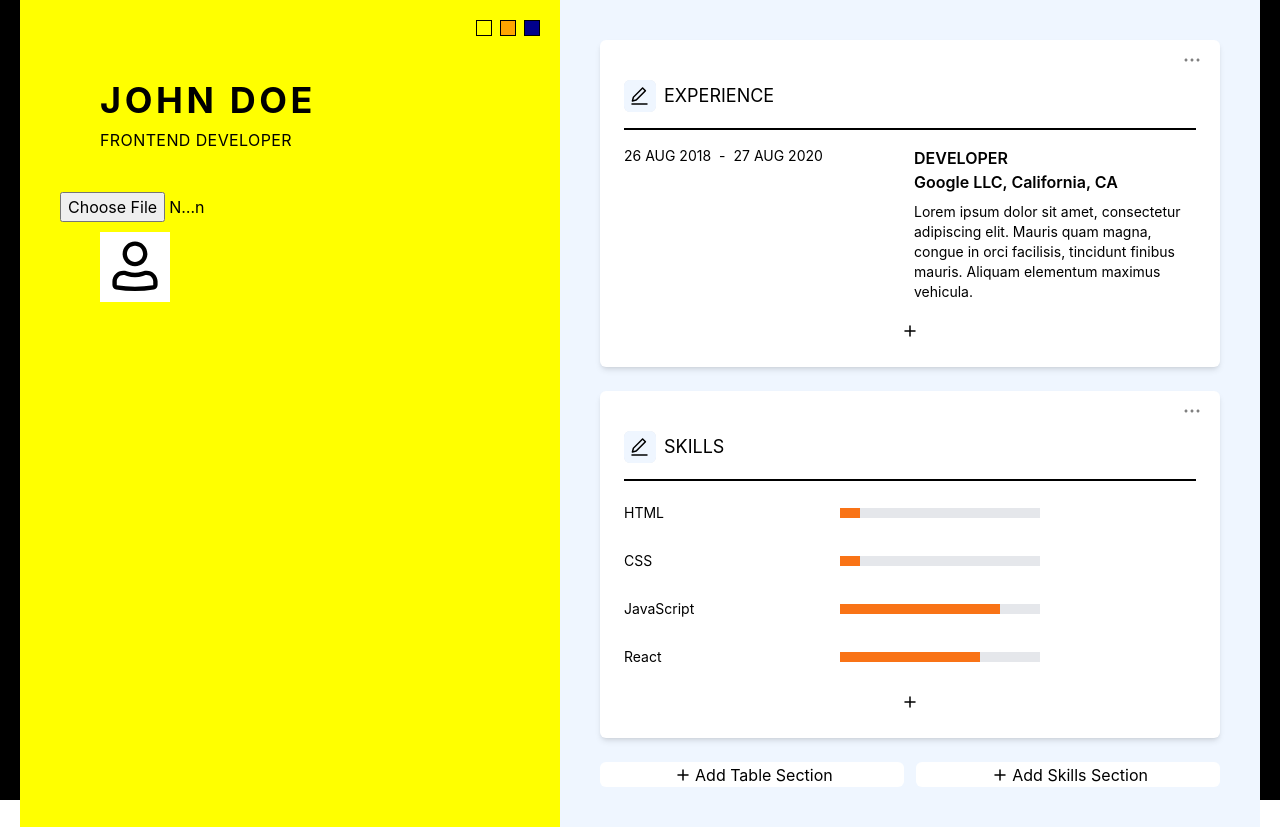
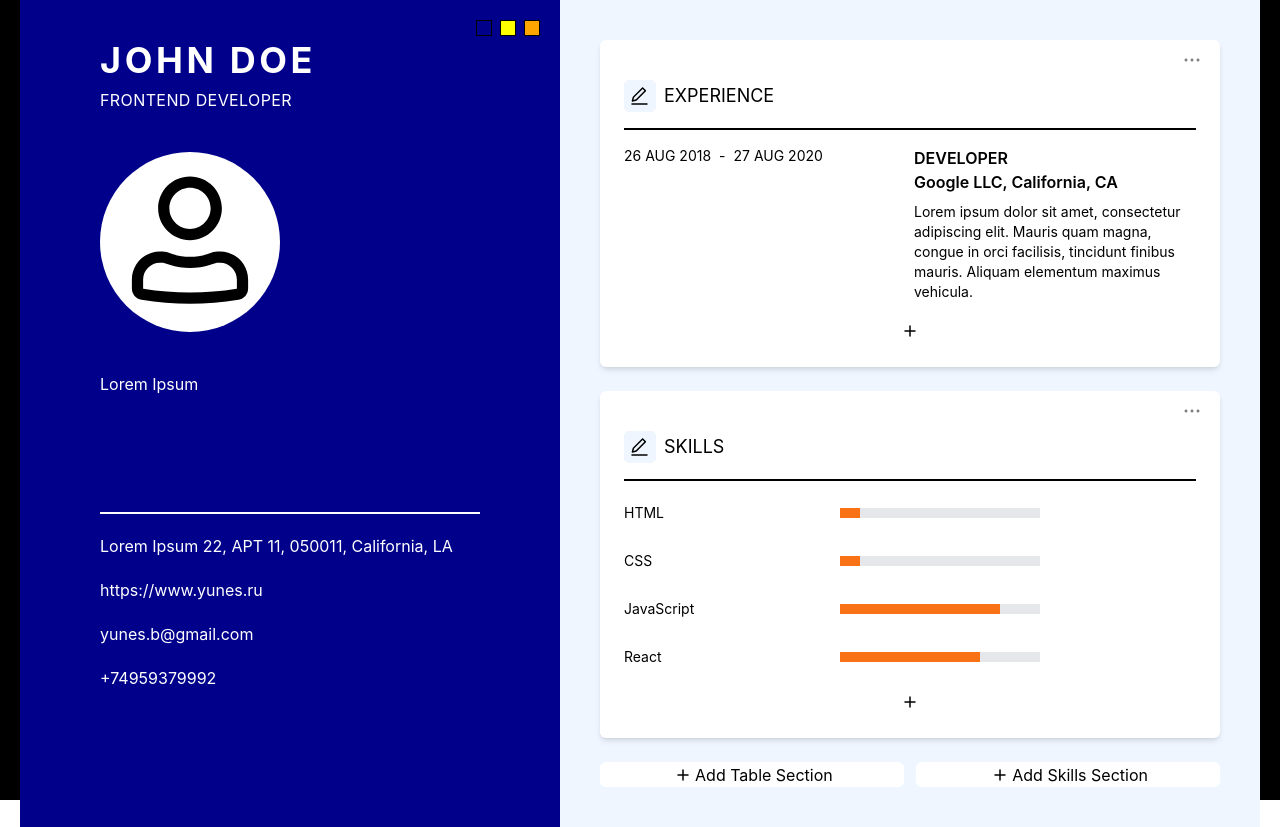
Before and after one commit to YunesB/cv-assembler, a React (Create React App) app: page / in a window 1280 px wide. Built offline with nearby package versions, Linux system fonts and the light colour scheme.

Commit message:
feat: photo upload and general info added

```diff
--- a/src/App.tsx
+++ b/src/App.tsx
@@ -6,7 +6,9 @@ import { v4 as uuidv4 } from "uuid";
 import { AddSectionButtons } from "./components/atoms/AddSectionButtons";
 import { ColorSelector } from "./components/atoms/ColorSelector";
 import { PhotoUpload } from "./components/molecules/PhotoUpload";
+import { ShortDescription } from "./components/molecules/ShortDescription";
 import { StrictModeDroppable } from "./components/molecules/StrictDroppable";
+import { Contacts } from "./components/organisms/Contacts";
 import { GeneralInfo } from "./components/organisms/GeneralInfo";
 import { Section } from "./components/organisms/Section";
 import { TColors, TSection } from "./projectTypes/general.types";
@@ -72,8 +74,12 @@ const App: FC = () => {
               />
             ))}
           </div>
-          <GeneralInfo />
-          <PhotoUpload className="mt-10" />
+          <div className="mx-10 space-y-10">
+            <GeneralInfo />
+            <PhotoUpload />
+            <ShortDescription />
+            <Contacts />
+          </div>
         </div>
         <div className="max-w-[700px] w-full h-full p-10 relative z-10">
           <DragDropContext onDragEnd={onDragEnd}>
--- a/src/components/molecules/PhotoUpload.tsx
+++ b/src/components/molecules/PhotoUpload.tsx
@@ -10,17 +10,20 @@ export const PhotoUpload: FC<TProps> = ({ className }) => {
   const [photo, setPhoto] = useState<any>(UserIcon);
 
   return (
-    <div className="w-[150px] h-[150px] p-10 relative">
+    <div className="w-[180px] h-[180px] relative flex items-start justify-center cursor-pointer hover:opacity-80 transition-all">
       <img
         src={photo}
         alt="profile pic"
-        className="w-full h-full object-cover bg-white"
+        className="w-full h-full object-cover bg-white rounded-full"
       />
       <input
         type="file"
         name="photo"
-        className="w-full h-full absolute inset-0"
-        onChange={(e) => console.log(e)}
+        className="w-full h-full absolute inset-0 bg-none cursor-pointer hover:opacity-80 transition-all hidden"
+        placeholder=""
+        // eslint-disable-next-line @typescript-eslint/ban-ts-comment
+        // @ts-ignore
+        onChange={(e) => console.log(e.target.files[0])}
       />
     </div>
   );
--- /dev/null
+++ b/src/components/molecules/ShortDescription.tsx
@@ -0,0 +1,59 @@
+import { ChangeEvent, FC, useState } from "react";
+
+import { COMMON_INPUT_CLASSES } from "../../utils/constants";
+import { CheckIcon, CloseIcon } from "../../utils/icons";
+import { IconButton } from "../atoms/IconButton";
+
+const INITIAL_VALUE = "Lorem Ipsum";
+
+type TProps = {
+  className?: string;
+};
+
+export const ShortDescription: FC<TProps> = ({ className }) => {
+  const [isEdited, setEdited] = useState(false);
+  const [initialValues, setInitialValues] = useState(INITIAL_VALUE);
+  const [inputValue, setInputValue] = useState(INITIAL_VALUE);
+
+  const onChange = (e: ChangeEvent<HTMLTextAreaElement>) => {
+    setInputValue(e.target.value);
+  };
+
+  const handleCancel = () => {
+    setInputValue(initialValues);
+    setEdited(false);
+  };
+
+  const handleConfirm = () => {
+    setInitialValues(inputValue);
+    setEdited(false);
+  };
+
+  return (
+    <>
+      {isEdited ? (
+        <div
+          className={`w-full flex items-start justify-between space-x-2 ${className}`}
+        >
+          <textarea
+            className={`w-full min-h-[100px] bg-transparent ${COMMON_INPUT_CLASSES}`}
+            value={inputValue}
+            onChange={onChange}
+          />
+
+          <div className="flex flex-col items-center space-y-2">
+            <IconButton src={CheckIcon} onClick={handleConfirm} />
+            <IconButton src={CloseIcon} onClick={handleCancel} />
+          </div>
+        </div>
+      ) : (
+        <div
+          className={`flex ${className} hover:opacity-50 transition-all cursor-pointer min-h-[100px]`}
+          onClick={() => setEdited(true)}
+        >
+          <span>{inputValue}</span>
+        </div>
+      )}
+    </>
+  );
+};
--- /dev/null
+++ b/src/components/organisms/Contacts.tsx
@@ -0,0 +1,87 @@
+import { FC, useMemo, useState } from "react";
+
+import { TContact } from "../../projectTypes/general.types";
+import {
+  LINK_TYPE,
+  MAIL_TYPE,
+  PHONE_TYPE,
+  STRING_TYPE
+} from "../../utils/constants";
+
+const COMMON_LINK_CLASSES = "m-0 color-unset hover:underline transition-all";
+
+const INITIAL_DATA: TContact[] = [
+  {
+    type: STRING_TYPE,
+    value: "Lorem Ipsum 22, APT 11, 050011, California, LA"
+  },
+  {
+    type: LINK_TYPE,
+    value: "https://www.yunes.ru"
+  },
+  {
+    type: MAIL_TYPE,
+    value: "yunes.b@gmail.com"
+  },
+  {
+    type: PHONE_TYPE,
+    value: "+74959379992"
+  }
+];
+
+const getStaticDataContainer = ({ type, value }: TContact) => {
+  switch (type) {
+    case LINK_TYPE:
+      return (
+        <a
+          href={value}
+          target="_blank"
+          rel="noreferrer"
+          className={`${COMMON_LINK_CLASSES}`}
+        >
+          {value}
+        </a>
+      );
+    case MAIL_TYPE:
+      return (
+        <a href={`mailto:${value}`} className={`${COMMON_LINK_CLASSES}`}>
+          {value}
+        </a>
+      );
+    case PHONE_TYPE:
+      return (
+        <a href={`callto:${value}`} className={`${COMMON_LINK_CLASSES}`}>
+          {value}
+        </a>
+      );
+    default:
+      return <span>{value}</span>;
+  }
+};
+
+const ContactItem: FC<TContact> = ({ type, value }) => {
+  const [isEdited, setEdited] = useState(false);
+  const [initialData, setInitialData] = useState<TContact>({ type, value });
+  const [inputValue, setInputValue] = useState<TContact>({ type, value });
+
+  const StaticContainer = useMemo(
+    () => getStaticDataContainer({ type, value }),
+    [type, value]
+  );
+
+  return (
+    <li className="mt-5 hover:opacity-60 transition-all cursor-pointer">
+      {StaticContainer}
+    </li>
+  );
+};
+
+export const Contacts: FC = () => {
+  return (
+    <ul className="border-t-2 border-white">
+      {INITIAL_DATA.map(({ type, value }) => (
+        <ContactItem type={type} value={value} />
+      ))}
+    </ul>
+  );
+};
--- a/src/components/organisms/GeneralInfo.tsx
+++ b/src/components/organisms/GeneralInfo.tsx
@@ -33,7 +33,7 @@ export const GeneralInfo: FC = () => {
   return (
     <>
       {isEdited ? (
-        <div className="m-10 flex flex-col space-y-2 transition-all">
+        <div className="flex flex-col space-y-2 transition-all">
           <input
             name="fullName"
             type="text"
@@ -55,7 +55,7 @@ export const GeneralInfo: FC = () => {
         </div>
       ) : (
         <div
-          className="m-10 flex flex-col space-y-2 hover:opacity-50 transition-all cursor-pointer"
+          className="flex flex-col space-y-2 hover:opacity-50 transition-all cursor-pointer"
           onClick={() => setEdited(true)}
         >
           <h1 className="text-4xl font-bold uppercase tracking-widest max-w-full">
--- a/src/utils/constants.ts
+++ b/src/utils/constants.ts
@@ -72,15 +72,22 @@ export const INITIAL_SECTIONS: TSection[] = [
 
 export const COLOR_SCHEMAS: TColors[] = [
   {
+    bg: "darkBlue",
+    text: "white"
+  },
+  {
     bg: "yellow",
     text: "black"
   },
   {
     bg: "orange",
     text: "black"
-  },
-  {
-    bg: "darkBlue",
-    text: "white"
   }
 ];
+
+export const STRING_TYPE = "string";
+export const LINK_TYPE = "link";
+export const MAIL_TYPE = "mail";
+export const PHONE_TYPE = "phone";
+
+export const SOCIAL_MEDIA = "social";
```
Also changed, not shown: src/projectTypes/general.types.ts (+15 -0 lines).
